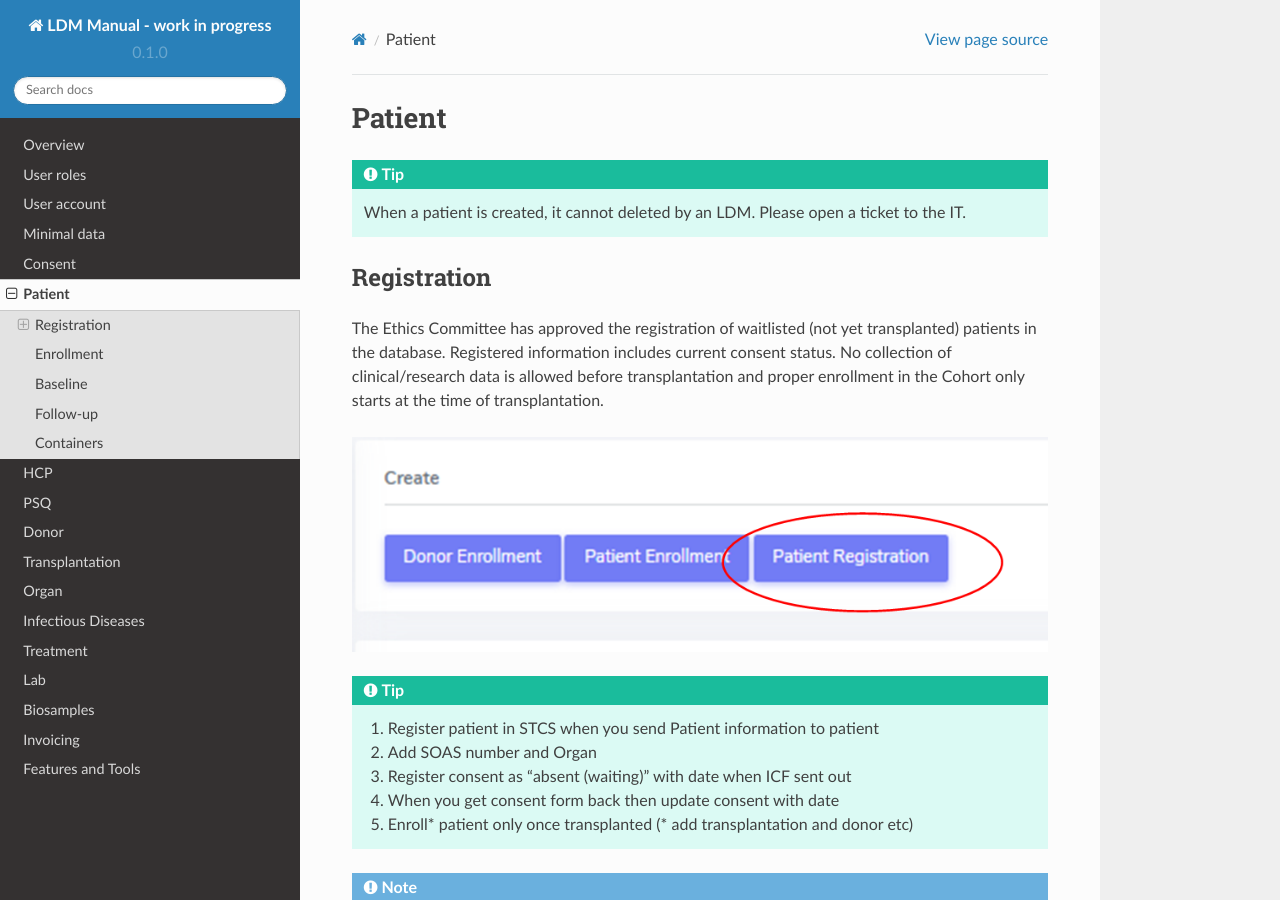
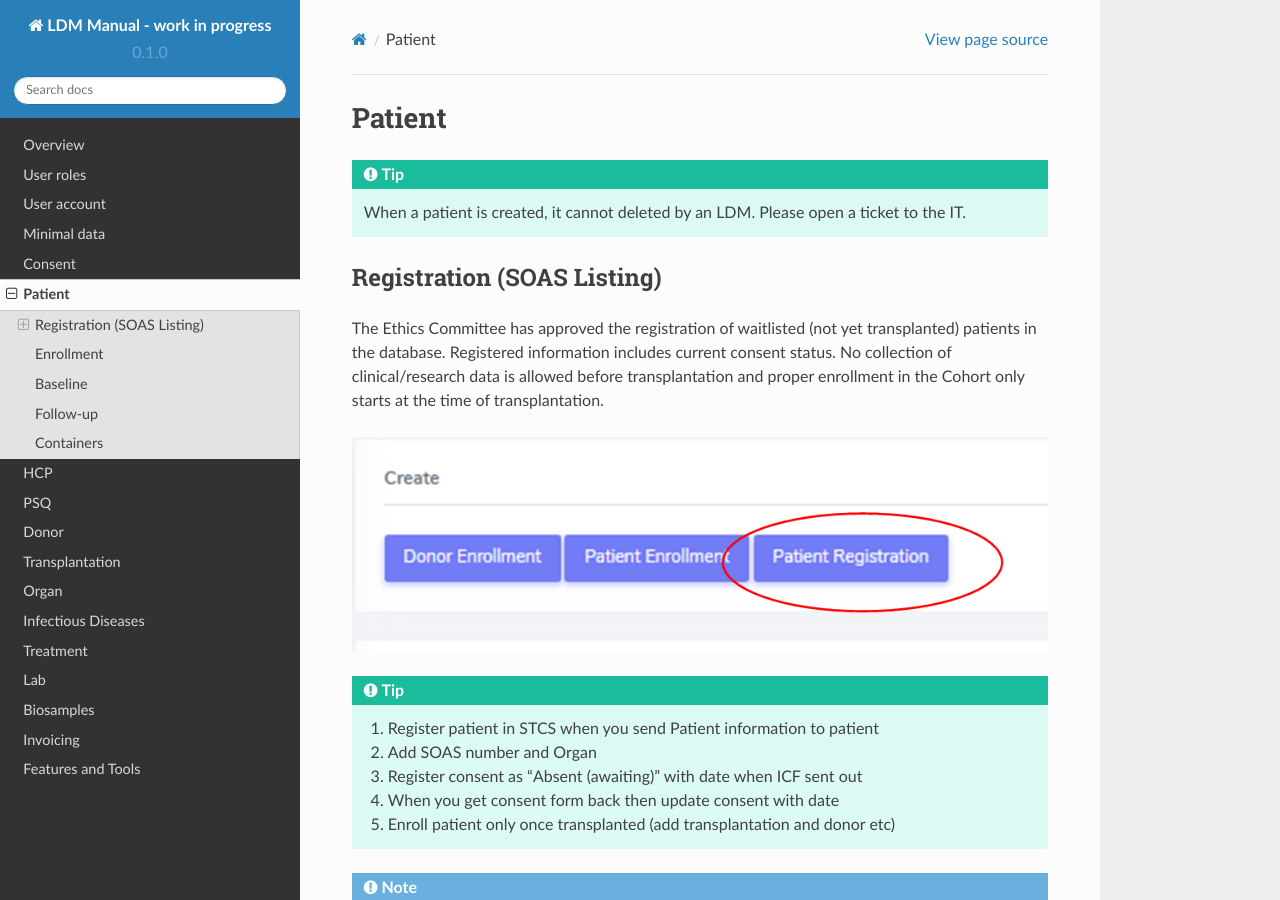
Before and after one commit to swiss-transplant-cohort-study/3LC-user-manual, a Sphinx documentation site: the page built from docs/source/patient.rst, in a window 1280 px wide and 900 px high. Built offline with Sphinx 7.4.7 and the Read the Docs theme 2.0.0, drawn with Linux system fonts in a browser that asks for light colours.

Commit message:
Update patient.rst

```diff
--- a/docs/source/patient.rst
+++ b/docs/source/patient.rst
@@ -4,7 +4,7 @@ Patient
 .. tip::
    When a patient is created, it cannot deleted by an LDM. Please open a ticket to the IT.
 
-Registration
+Registration (SOAS Listing)
 ========================
 
 The Ethics Committee has approved the registration of waitlisted (not yet transplanted) patients in the database. Registered information includes current consent status. No collection of clinical/research data is allowed before transplantation and proper enrollment in the Cohort only starts at the time of transplantation.
@@ -14,9 +14,9 @@ The Ethics Committee has approved the registration of waitlisted (not yet transp
 .. tip::
    1. Register patient in STCS when you send Patient information to patient
    2. Add SOAS number and Organ
-   3. Register consent as “absent (waiting)” with date when ICF sent out
+   3. Register consent as “Absent (awaiting)” with date when ICF sent out
    4. When you get consent form back then update consent with date
-   5. Enroll* patient only once transplanted (* add transplantation and donor etc)
+   5. Enroll patient only once transplanted (add transplantation and donor etc)
 
 
 .. note::
```
